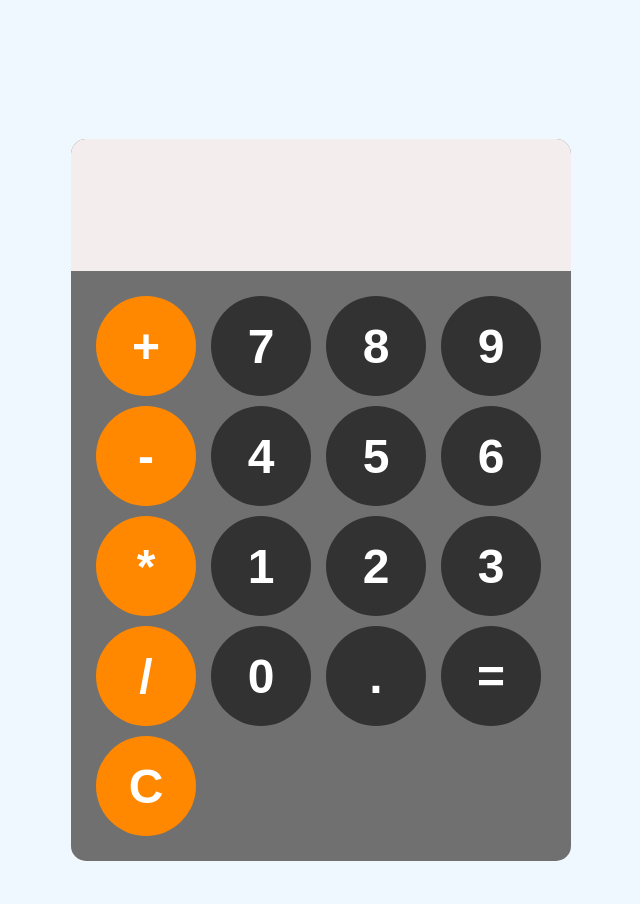
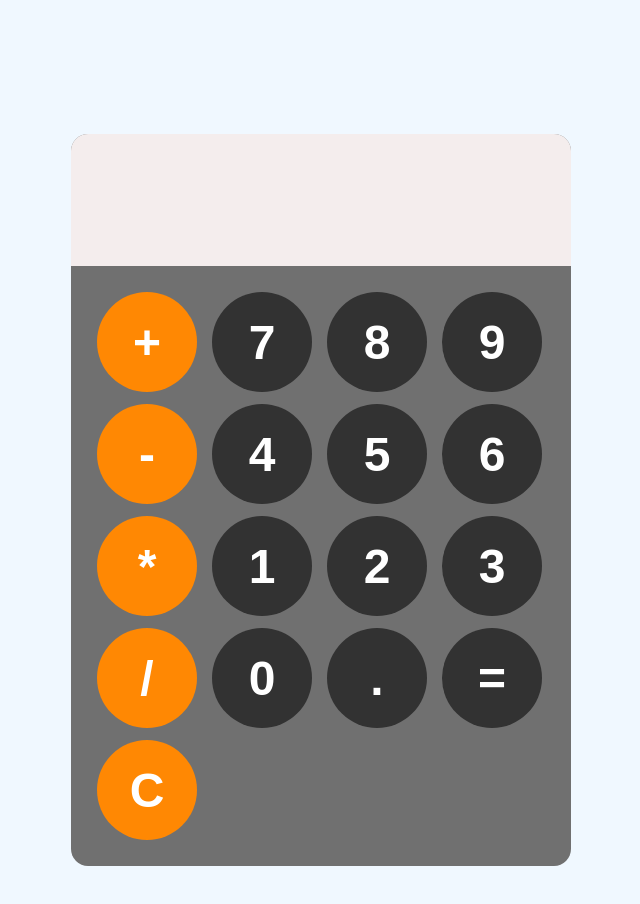
Before and after one commit to Cedric-Raichand/Calculator, a plain HTML site: page index.html in a window 1280 px wide. Shown: the whole page, without its empty margins (319-959 px from the left). Drawn offline with Linux system fonts and the light colour scheme.

Commit message:
Update style.css

```diff
--- a/style.css
+++ b/style.css
@@ -12,7 +12,7 @@ body{
 #calculator{
   font-family: Arial, Helvetica, sans-serif;
   background-color: rgb(112, 112, 112);
-  border-radius: 15px;
+  border-radius: 17px;
   max-width: 500px;
   overflow: hidden;
 }
@@ -30,8 +30,8 @@ body{
 #keys{
   display: grid;
   grid-template-columns: repeat(4, 1fr);
-  gap: 10px;
-  padding: 25px;
+  gap: 12px;
+  padding: 26px;
 }
 
 button{
@@ -39,7 +39,7 @@ button{
   height: 100px;
   border: none;
   background-color: rgb(50, 50, 50);
-  border-radius: 50px;
+  border-radius: 52px;
   color: white;
   font-size: 3rem;
   font-weight: bold;
@@ -51,18 +51,18 @@ button:hover{
 }
 
 button:active{
-  background-color: rgb(140, 139, 139);
+  background-color: rgb(140, 138, 139);
 }
 
 .operator-btn{
-  background-color: rgb(255, 136, 0);
+  background-color: rgb(255, 136, 3);
 }
 
 .operator-btn:hover{
-  background-color: rgb(255, 180, 94);
+  background-color: rgb(255, 180, 96);
 }
 
 .operator-btn:active{
-  background-color: rgb(250, 195, 133);
+  background-color: rgb(250, 195, 135);
 
 }
```
